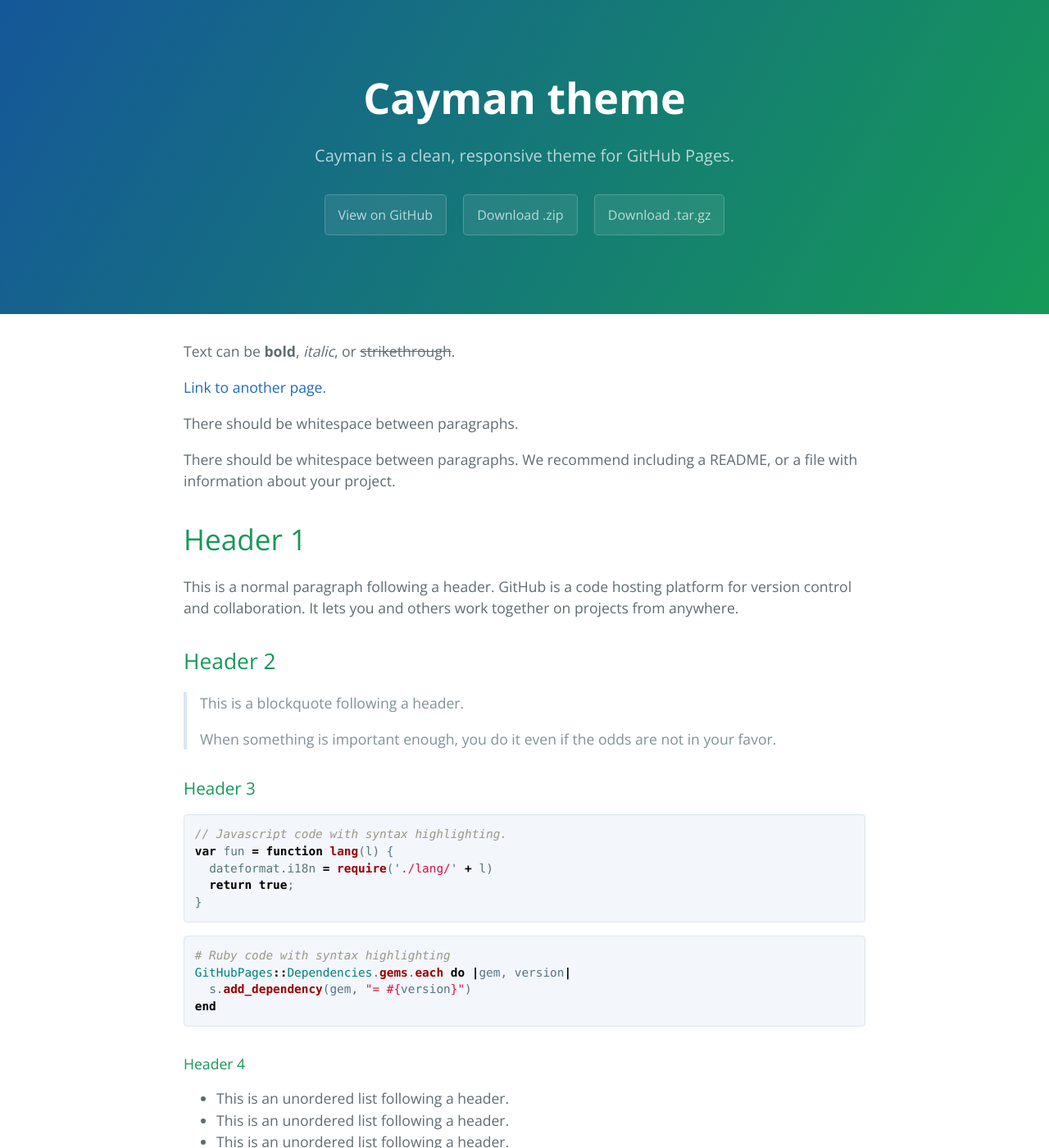
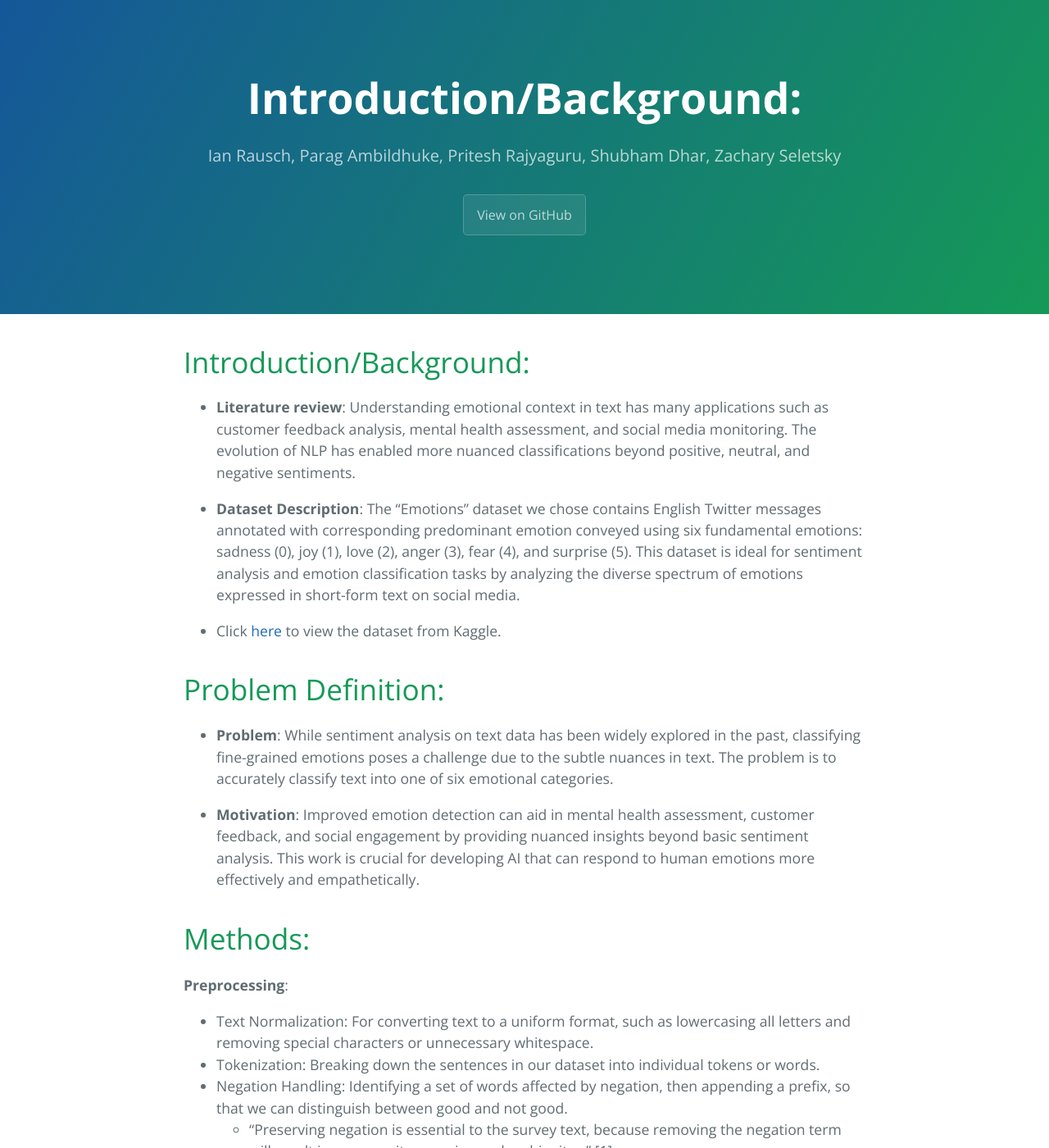
Before and after one commit to irausch25/CS4641-Project, a Jekyll site: the page built from index.md, in a window 1280 px wide and 1400 px high. Shown: the whole window at 82% size. Built offline with Jekyll 4.4.1, drawn with Linux system fonts in a browser that asks for light colours; our own code applies the rules of GitHub Pages for plain Markdown files; some of the changed text lies outside the part shown.

Commit message:
github pages formatting

````diff
--- a/_config.yml
+++ b/_config.yml
@@ -1,5 +1,5 @@
-title: Cayman theme
-description: Cayman is a clean, responsive theme for GitHub Pages.
-show_downloads: true
+title: CS4641 Project Proposal
+description: Ian Rausch, Parag Ambildhuke, Pritesh Rajyaguru, Shubham Dhar, Zachary Seletsky
+show_downloads:
 google_analytics:
 theme: jekyll-theme-cayman
--- a/index.md
+++ b/index.md
@@ -2,122 +2,60 @@
 layout: default
 ---
 
-Text can be **bold**, _italic_, or ~~strikethrough~~.
+# Introduction/Background:
 
-[Link to another page](./another-page.html).
+- **Literature review**: Understanding emotional context in text has many applications such as customer feedback analysis, mental health assessment, and social media monitoring. The evolution of NLP has enabled more nuanced classifications beyond positive, neutral, and negative sentiments.
 
-There should be whitespace between paragraphs.
+- **Dataset Description**: The "Emotions" dataset we chose contains English Twitter messages annotated with corresponding predominant emotion conveyed using six fundamental emotions: sadness (0), joy (1), love (2), anger (3), fear (4), and surprise (5).
+  This dataset is ideal for sentiment analysis and emotion classification tasks by analyzing the diverse spectrum of emotions expressed in short-form text on social media.
 
-There should be whitespace between paragraphs. We recommend including a README, or a file with information about your project.
+- Click [here](https://www.kaggle.com/datasets/nelgiriyewithana/emotions) to view the dataset from Kaggle.
 
-# Header 1
+# Problem Definition:
 
-This is a normal paragraph following a header. GitHub is a code hosting platform for version control and collaboration. It lets you and others work together on projects from anywhere.
+- **Problem**: While sentiment analysis on text data has been widely explored in the past, classifying fine-grained emotions poses a challenge due to the subtle nuances in text. The problem is to accurately classify text into one of six emotional categories.
 
-## Header 2
+- **Motivation**: Improved emotion detection can aid in mental health assessment, customer feedback, and social engagement by providing nuanced insights beyond basic sentiment analysis. This work is crucial for developing AI that can respond to human emotions more effectively and empathetically.
 
-> This is a blockquote following a header.
->
-> When something is important enough, you do it even if the odds are not in your favor.
+# Methods:
 
-### Header 3
+**Preprocessing**:
 
-```js
-// Javascript code with syntax highlighting.
-var fun = function lang(l) {
-  dateformat.i18n = require('./lang/' + l)
-  return true;
-}
-```
+- Text Normalization: For converting text to a uniform format, such as lowercasing all letters and removing special characters or unnecessary whitespace.
+- Tokenization: Breaking down the sentences in our dataset into individual tokens or words.
+- Negation Handling: Identifying a set of words affected by negation, then appending a prefix, so that we can distinguish between good and not good.
+  - “Preserving negation is essential to the survey text, because removing the negation term will result in an opposite meaning and ambiguity…” [1]
 
-```ruby
-# Ruby code with syntax highlighting
-GitHubPages::Dependencies.gems.each do |gem, version|
-  s.add_dependency(gem, "= #{version}")
-end
-```
+**Models/Algorithms**:
 
-#### Header 4
+- Naive Bayes
+- Decision Trees
+- RNNs
+- Support Vector Machine (SVM)
+- BERT
 
-*   This is an unordered list following a header.
-*   This is an unordered list following a header.
-*   This is an unordered list following a header.
+# (Potential) Results and Discussion:
 
-##### Header 5
+TBD
 
-1.  This is an ordered list following a header.
-2.  This is an ordered list following a header.
-3.  This is an ordered list following a header.
+# Gnatt Chart:
 
-###### Header 6
+[Download CSV](GanttChart.xlsx)
 
-| head1        | head two          | three |
-|:-------------|:------------------|:------|
-| ok           | good swedish fish | nice  |
-| out of stock | good and plenty   | nice  |
-| ok           | good `oreos`      | hmm   |
-| ok           | good `zoute` drop | yumm  |
+# Contribution Table:
 
-### There's a horizontal rule below this.
+| Name       | Proposal Contributions |
+| :--------- | :--------------------- |
+| Ian Rausch | good swedish fish      |
+| Parag      | good and plenty        |
+| Pritesh    | good `oreos`           |
+| Shube      | good `zoute` drop      |
+| Zachary    | good `zoute` drop      |
 
-* * *
+# References:
 
-### Here is an unordered list:
+[1] C. P. Chai, “Comparison of text preprocessing methods,” Natural Language Engineering, vol. 29, no. 3, pp. 509–553, 2023. doi:10.1017/S1351324922000213
 
-*   Item foo
-*   Item bar
-*   Item baz
-*   Item zip
+[2] K. Machová, M. Szabóova, J. Paralič, and J. Mičko, “Detection of emotion by Text Analysis Using Machine Learning,” Frontiers in Psychology, vol. 14, Sep. 2023. doi:10.3389/fpsyg.2023.1190326
 
-### And an ordered list:
-
-1.  Item one
-1.  Item two
-1.  Item three
-1.  Item four
-
-### And a nested list:
-
-- level 1 item
-  - level 2 item
-  - level 2 item
-    - level 3 item
-    - level 3 item
-- level 1 item
-  - level 2 item
-  - level 2 item
-  - level 2 item
-- level 1 item
-  - level 2 item
-  - level 2 item
-- level 1 item
-
-### Small image
-
-![Octocat](https://github.githubassets.com/images/icons/emoji/octocat.png)
-
-### Large image
-
-![Branching](https://guides.github.com/activities/hello-world/branching.png)
-
-
-### Definition lists can be used with HTML syntax.
-
-<dl>
-<dt>Name</dt>
-<dd>Godzilla</dd>
-<dt>Born</dt>
-<dd>1952</dd>
-<dt>Birthplace</dt>
-<dd>Japan</dd>
-<dt>Color</dt>
-<dd>Green</dd>
-</dl>
-
-```
-Long, single-line code blocks should not wrap. They should horizontally scroll if they are too long. This line should be long enough to demonstrate this.
-```
-
-```
-The final element.
-```
+[3] P. Nandwani and R. Verma, “A review on sentiment analysis and emotion detection from text,” Social Network Analysis and Mining, vol. 11, no. 1, Aug. 2021. doi:10.1007/s13278-021-00776-6
````
Also changed, not shown: 1 other file.
